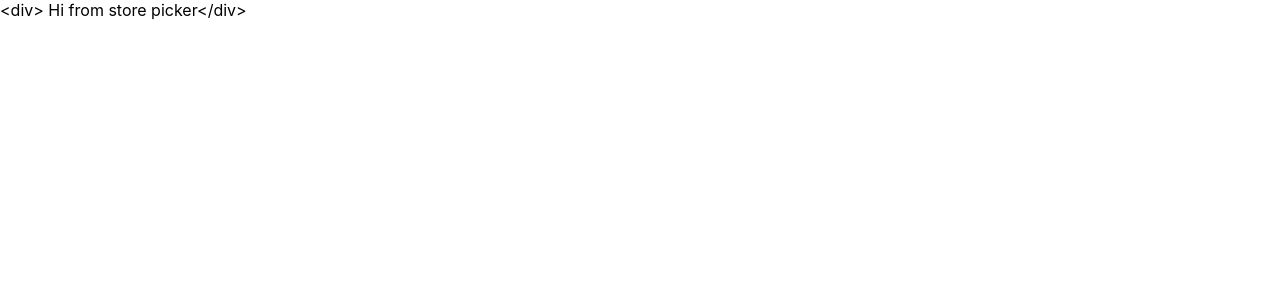
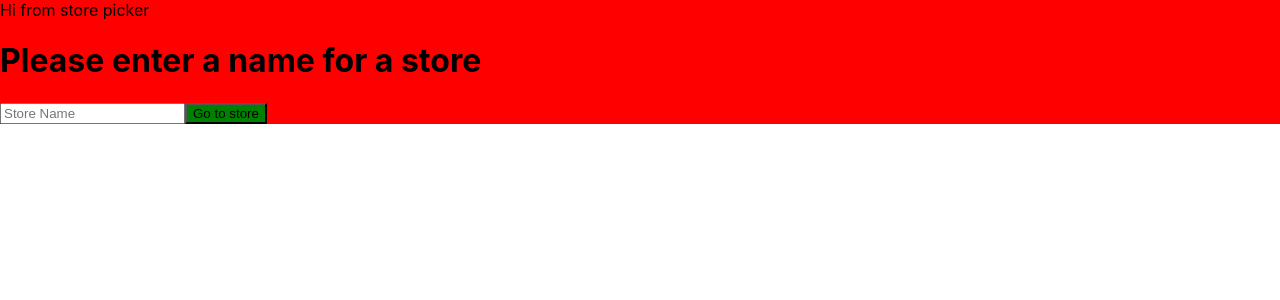
Before and after one commit to daisygabi/my-catch-ofthe-day, a React (Create React App) app: page / in a window 1280 px wide. Shown: the top 300 px of the page. Built offline with nearby package versions, Linux system fonts and the light colour scheme.

Commit message:
Add input and button in store picker with tests.

```diff
--- a/src/components/StorePicker.js
+++ b/src/components/StorePicker.js
@@ -1,10 +1,26 @@
 import React from "react";
 
 export default class StorePicker extends React.Component {
-    render () {
-        return(
+    storeNameInput = React.createRef();
 
-            "<div> Hi from store picker</div>"
+    render() {
+        return (
+            <form className="store-selector" onSubmit={this.goToStore}>
+                <div> Hi from store picker</div>
+                <h1>Please enter a name for a store</h1>
+                <input type="text" required placeholder="Store Name" ref={this.storeNameInput}/>
+                <button className="goto-store-button" type="submit">Go to store</button>
+            </form>
         );
     }
+
+    goToStore = (event) => {
+        // stop the form from clearing
+        event.preventDefault();
+        // Get the value from the form
+        const storeName = this.storeNameInput.current.value;
+        console.log(this.props);
+        // redirect to a different path with the name in url
+        this.props.history.push(`/store/${storeName}`);
+    };
 }
--- a/src/css/index.css
+++ b/src/css/index.css
@@ -12,3 +12,10 @@ code {
   font-family: source-code-pro, Menlo, Monaco, Consolas, "Courier New",
     monospace;
 }
+
+.store-selector {
+  background: red;
+}
+.goto-store-button {
+  background:  green;
+}
```
Also changed, not shown: 1 other file (tests, documents, lock files or other folders).
